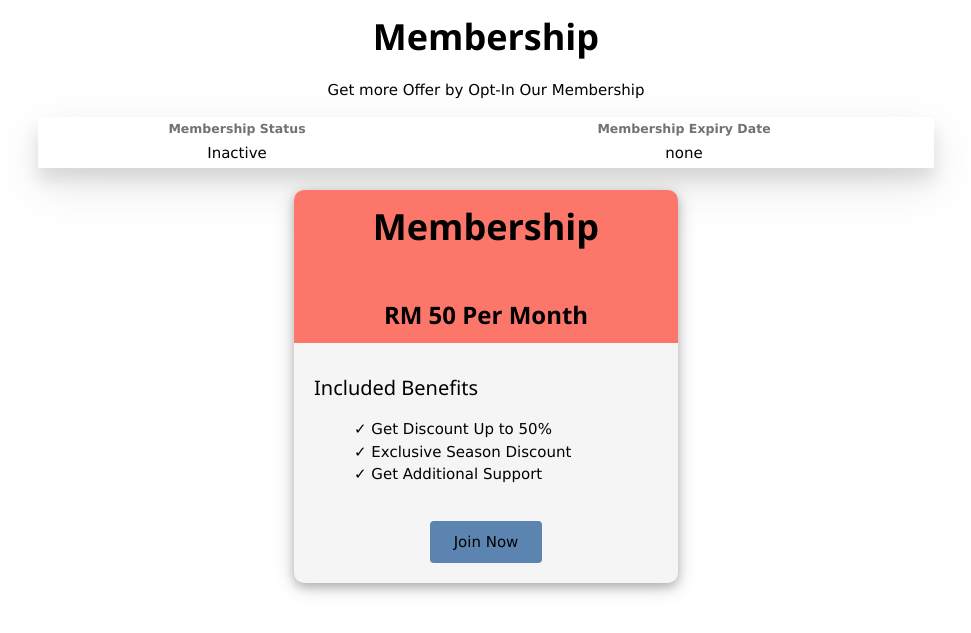
After one commit to JustinLiuShanWei/FirstTestRepo, a PHP site: page /test.html in a window 1280 px wide. The commit adds this page. Shown: the top 633 px of the page, without its empty margins (154-1125 px from the left). Run offline with PHP 8.4, Linux system fonts and the light colour scheme.

Commit message:
update Membership

```diff
--- a/login-functions.php
+++ b/login-functions.php
@@ -11,7 +11,6 @@ function check_login($conn){
             return 1;
         }
     }
-    //redirect to login
     else{
         return 0;
     }
--- a/adminLogout.php
+++ b/logout.php
@@ -1,5 +1,6 @@
 <?php
-    session_destroy();
+    session_start();
     echo "<script> alert('Logged Out.');</script>";
     echo "<script> window.location='login.php';</script>";
+    unset($_SESSION['user_id']);
 ?>
--- a/mainMenu.php
+++ b/mainMenu.php
@@ -18,7 +18,7 @@
     <p class="productNum"><?=$total_products?> Products Found</p>
     <div class="productContainer">
         <?php foreach ($products as $product): ?>
-        <div class="card">
+            <div class="card">
             <div>
                 <img src="images/productImages/<?=$product['ItemImageLoc']?>" alt="<?=$product['foodTitle']?>" class="card-image">
             </div>
--- /dev/null
+++ b/style/styleMembership.css
@@ -0,0 +1,98 @@
+.membershipContainer{
+
+    display: block;
+    text-align: center;
+}
+
+.membershipContainer h1{
+    font-weight: 600;
+}
+
+.membershipStatus{
+    width: 70%;
+    margin-left: auto;
+    margin-right: auto;
+    justify-content: center;
+}
+
+#membershipTable{
+    box-shadow: 0 12px 16px 0 rgba(0,0,0,0.1), 0 17px 50px 0 rgba(0,0,0,0.1);
+    width: 100%;
+    text-align: center;
+    background-color: white;
+}
+
+#membershipTable th{
+    font-size: smaller;
+    color: #707373;
+}
+
+#membershipTable th td{
+    padding: 50px;
+}
+
+.w3-card-4 {
+    padding-bottom: 20px;
+    border-radius: 10px;
+}
+
+.w3-card-4 .top{
+    background-color: #FC766AFF;
+    text-align: center;
+    border-radius: 10px 10px 0 0;
+    font-style: bold;
+    justify-content: center;
+}
+
+.w3-card-4 .top h1{
+    font-weight: 600;
+}
+
+.w3-card-4 .top h3{
+    font-weight: 600;
+}
+
+.w3-card-4 {
+    width: 30%;
+    margin: auto;
+    height: auto;
+    text-align: left;
+    background-color: whitesmoke;
+}
+
+.w3-container .top{
+    text-align: center;
+}
+
+.w3-container2{
+    padding: 20px;
+    color: black;
+}
+
+.w3-container2 ul{
+    list-style: none;
+}
+
+.w3-container2 li{
+    color: black;
+}
+
+.w3-container3{
+    text-align: center;
+}
+
+.w3-container3 button{
+    padding: 10px 24px;
+    border: none;
+    border-radius: 4px;
+    background-color: #5B84B1FF;
+}
+
+.w3-container3 button:hover {
+    box-shadow: 0 12px 16px 0 rgba(0,0,0,0.24), 0 17px 50px 0 rgba(0,0,0,0.19);
+  }
+
+.renew {
+    color: red;
+    text-decoration: underline;
+}
--- /dev/null
+++ b/test.html
@@ -0,0 +1,48 @@
+<!DOCTYPE html>
+<html lang="en">
+<head>
+    <title>Main Menu</title>
+    <meta charset="utf-8">
+    <meta name="viewport" content="width=device-width, initial-scale=1">
+    <link rel="stylesheet" href="style/styleMembership.css">
+    <link rel="stylesheet" href="https://www.w3schools.com/w3css/4/w3.css">
+</head>
+<body>
+    <div class="membershipContainer">
+        <h1>Membership</h1>
+        <p>Get more Offer by Opt-In Our Membership</p>
+        <div class="membershipStatus">
+            <table id="membershipTable">
+                <tr>
+                    <th>Membership Status</th>
+                    <th>Membership Expiry Date</th>
+                </tr>
+                <tr>
+                    <td>Inactive</td>
+                    <td>none</td>
+                </tr>
+            </table>
+        </div>
+        </br>
+        <div class="w3-card-4">
+            <header class="w3-container top">
+              <h1>Membership</h1><br>
+              <h3>RM 50 Per Month</h3>
+            </header>
+            <div class="w3-container2">
+                <h4>Included Benefits</h4>
+                <ul>
+                    <li><span>&#10003;</span> Get Discount Up to 50%</li>
+                    <li><span>&#10003;</span> Exclusive Season Discount</li>
+                    <li><span>&#10003;</span> Get Additional Support</li>
+                </ul>
+            </div>
+
+            <footer class="w3-container3">
+              <button href="#">Join Now</button>
+            </footer>
+        </div>
+    </div>
+</body>
+</html>
+</HTML>
```
Also changed, not shown: adminMainPage.php (+10 -10 lines), emailMembership.php (added, +22 -0 lines), emailMembershipSystem.php (added, +20 -0 lines), mainMenu-navbar.php (+23 -2 lines), membershipMainPage.php (added, +70 -0 lines), style/styleMainMenu-Navbar.css (renamed from style/stlyleMainMenu-Navbar.css, +45 -0 lines), verify-Function.php (added, +101 -0 lines).
